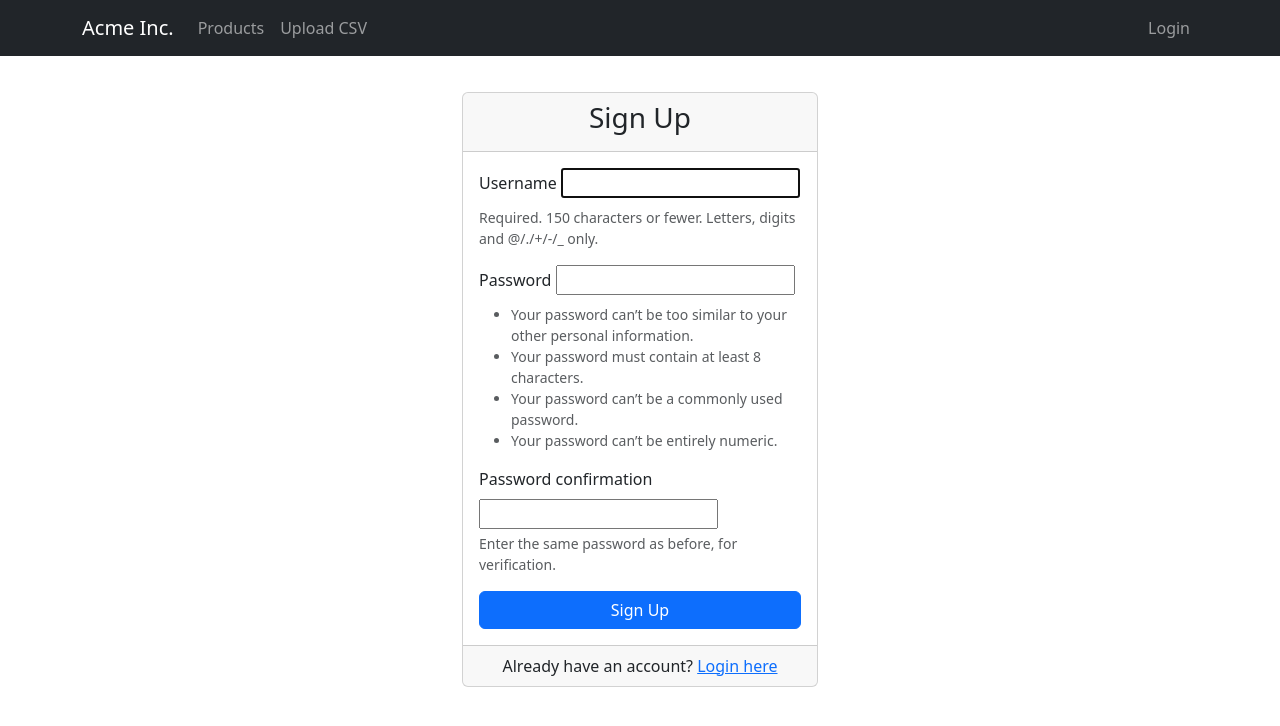
After one commit to ketul1009/acme-project, a Django app: page /signup/ in a window 1280 px wide. The commit adds this page. Shown: the top 726 px of the page. Run offline with Django 4.2, Linux system fonts and the light colour scheme; parts of the project's set-up code (start-up, migrations or seed data) failed here and were passed over.

Commit message:
feat: Introduce user authentication and product ownership, updating CSV import/delete tasks to be user-scoped.

```diff
--- a/acme_project/settings.py
+++ b/acme_project/settings.py
@@ -144,3 +144,6 @@ MEDIA_ROOT = BASE_DIR / 'media'
 # https://docs.djangoproject.com/en/4.2/ref/settings/#default-auto-field
 
 DEFAULT_AUTO_FIELD = 'django.db.models.BigAutoField'
+
+LOGIN_REDIRECT_URL = 'product_list'
+LOGOUT_REDIRECT_URL = 'login'
--- a/acme_project/urls.py
+++ b/acme_project/urls.py
@@ -17,7 +17,13 @@ Including another URLconf
 from django.contrib import admin
 from django.urls import path, include
 
+from products.views import SignUpView
+from django.contrib.auth import views as auth_views
+
 urlpatterns = [
     path('admin/', admin.site.urls),
     path('products/', include('products.urls')),
+    path('login/', auth_views.LoginView.as_view(), name='login'),
+    path('logout/', auth_views.LogoutView.as_view(), name='logout'),
+    path('signup/', SignUpView.as_view(), name='signup'),
 ]
--- a/products/urls.py
+++ b/products/urls.py
@@ -1,5 +1,5 @@
 from django.urls import path
-from .views import ProductListView, ProductUploadView, UploadProgressView, BulkDeleteView, ProductCreateView, ProductUpdateView, ProductDeleteView, DeleteProgressView
+from .views import ProductListView, ProductUploadView, UploadProgressView, BulkDeleteView, ProductCreateView, ProductUpdateView, ProductDeleteView, DeleteProgressView, SignUpView
 
 urlpatterns = [
     path('', ProductListView.as_view(), name='product_list'),
--- a/products/views.py
+++ b/products/views.py
@@ -2,46 +2,58 @@ import os
 from django.shortcuts import render
 from django.http import JsonResponse
 from django.views.generic import ListView, TemplateView, View
-from django.core.files.storage import default_storage
+from django.core.files.storage import default_storage, FileSystemStorage
 from django.core.cache import cache
 from django.conf import settings
 from .models import Product
 from .tasks import process_csv_import, delete_all_products
 
-class ProductListView(ListView):
+from django.contrib.auth.mixins import LoginRequiredMixin
+from django.contrib.auth.forms import UserCreationForm
+from django.urls import reverse_lazy
+from django.views.generic import CreateView
+
+class SignUpView(CreateView):
+    form_class = UserCreationForm
+    success_url = reverse_lazy('login')
+    template_name = 'registration/signup.html'
+
+class ProductListView(LoginRequiredMixin, ListView):
     model = Product
     template_name = 'products/list.html'
     context_object_name = 'products'
-    paginate_by = 20
+    paginate_by = 10
 
     def get_queryset(self):
-        queryset = super().get_queryset()
+        queryset = Product.objects.filter(user=self.request.user).order_by('-created_at')
         query = self.request.GET.get('q')
         if query:
             queryset = queryset.filter(sku__icontains=query) | queryset.filter(name__icontains=query)
-        return queryset.order_by('-created_at')
+        return queryset
 
-class ProductUploadView(TemplateView):
-    template_name = 'products/upload.html'
+class ProductUploadView(LoginRequiredMixin, View):
+    def get(self, request):
+        return render(request, 'products/upload.html')
 
-    def post(self, request, *args, **kwargs):
-        if 'file' not in request.FILES:
+    def post(self, request):
+        file = request.FILES.get('file')
+        if not file:
             return JsonResponse({'error': 'No file uploaded'}, status=400)
 
-        file = request.FILES['file']
         if not file.name.endswith('.csv'):
-            return JsonResponse({'error': 'Invalid file type. Please upload a CSV.'}, status=400)
+            return JsonResponse({'error': 'Invalid file format. Please upload a CSV file.'}, status=400)
 
         # Save file temporarily
-        file_path = default_storage.save(f'tmp/{file.name}', file)
-        full_path = os.path.join(settings.MEDIA_ROOT, file_path)
+        fs = FileSystemStorage()
+        filename = fs.save(file.name, file)
+        file_path = fs.path(filename)
 
-        # Trigger Celery task
-        task = process_csv_import.delay(full_path)
+        # Trigger Celery task with user_id
+        task = process_csv_import.delay(file_path, request.user.id)
 
         return JsonResponse({'task_id': task.id})
 
-class UploadProgressView(View):
+class UploadProgressView(LoginRequiredMixin, View):
     def get(self, request, task_id):
         cache_key = f'import_progress_{task_id}'
         progress_data = cache.get(cache_key)
@@ -52,12 +64,12 @@ class UploadProgressView(View):
 
         return JsonResponse(progress_data)
 
-class BulkDeleteView(View):
+class BulkDeleteView(LoginRequiredMixin, View):
     def post(self, request):
-        task = delete_all_products.delay()
+        task = delete_all_products.delay(request.user.id)
         return JsonResponse({'task_id': task.id})
 
-class DeleteProgressView(View):
+class DeleteProgressView(LoginRequiredMixin, View):
     def get(self, request, task_id):
         cache_key = f'delete_progress_{task_id}'
         progress_data = cache.get(cache_key)
@@ -67,17 +79,18 @@ class DeleteProgressView(View):
 
         return JsonResponse(progress_data)
 
-class ProductCreateView(View):
+class ProductCreateView(LoginRequiredMixin, View):
     def post(self, request):
         sku = request.POST.get('sku')
         name = request.POST.get('name')
         description = request.POST.get('description')
         is_active = request.POST.get('is_active') == 'on'
-
-        if Product.objects.filter(sku=sku).exists():
+        print(request.user)
+        if Product.objects.filter(sku=sku, user=request.user).exists():
             return JsonResponse({'error': 'SKU already exists'}, status=400)
 
         product = Product.objects.create(
+            user=request.user,
             sku=sku,
             name=name,
             description=description,
@@ -85,10 +98,10 @@ class ProductCreateView(View):
         )
         return JsonResponse({'message': 'Product created successfully', 'id': product.id})
 
-class ProductUpdateView(View):
+class ProductUpdateView(LoginRequiredMixin, View):
     def post(self, request, pk):
         try:
-            product = Product.objects.get(pk=pk)
+            product = Product.objects.get(pk=pk, user=request.user)
         except Product.DoesNotExist:
             return JsonResponse({'error': 'Product not found'}, status=404)
 
@@ -98,7 +111,7 @@ class ProductUpdateView(View):
 
         new_sku = data.get('sku', product.sku)
         if new_sku != product.sku:
-            if Product.objects.filter(sku=new_sku).exclude(pk=pk).exists():
+            if Product.objects.filter(sku=new_sku, user=request.user).exclude(pk=pk).exists():
                 return JsonResponse({'error': 'SKU already exists'}, status=400)
             product.sku = new_sku
 
@@ -109,10 +122,10 @@ class ProductUpdateView(View):
 
         return JsonResponse({'message': 'Product updated successfully'})
 
-class ProductDeleteView(View):
+class ProductDeleteView(LoginRequiredMixin, View):
     def post(self, request, pk):
         try:
-            product = Product.objects.get(pk=pk)
+            product = Product.objects.get(pk=pk, user=request.user)
             product.delete()
             return JsonResponse({'message': 'Product deleted successfully'})
         except Product.DoesNotExist:
--- a/templates/base.html
+++ b/templates/base.html
@@ -1,15 +1,22 @@
 <!DOCTYPE html>
 <html lang="en">
+
 <head>
     <meta charset="UTF-8">
     <meta name="viewport" content="width=device-width, initial-scale=1.0">
     <title>Acme Inc. Product Manager</title>
     <link href="https://cdn.jsdelivr.net/npm/bootstrap@5.3.0/dist/css/bootstrap.min.css" rel="stylesheet">
     <style>
-        body { padding-top: 20px; }
-        .container { max_width: 960px; }
+        body {
+            padding-top: 20px;
+        }
+
+        .container {
+            max_width: 960px;
+        }
     </style>
 </head>
+
 <body>
     <nav class="navbar navbar-expand-lg navbar-dark bg-dark fixed-top">
         <div class="container">
@@ -18,13 +25,30 @@
                 <span class="navbar-toggler-icon"></span>
             </button>
             <div class="collapse navbar-collapse" id="navbarNav">
-                <ul class="navbar-nav">
+                <ul class="navbar-nav me-auto">
                     <li class="nav-item">
                         <a class="nav-link" href="{% url 'product_list' %}">Products</a>
                     </li>
                     <li class="nav-item">
                         <a class="nav-link" href="{% url 'product_upload' %}">Upload CSV</a>
                     </li>
+                </ul>
+                <ul class="navbar-nav">
+                    {% if user.is_authenticated %}
+                    <li class="nav-item">
+                        <span class="nav-link">Welcome, {{ user.username }}</span>
+                    </li>
+                    <li class="nav-item">
+                        <form action="{% url 'logout' %}" method="post" class="d-inline">
+                            {% csrf_token %}
+                            <button type="submit" class="btn btn-link nav-link">Logout</button>
+                        </form>
+                    </li>
+                    {% else %}
+                    <li class="nav-item">
+                        <a class="nav-link" href="{% url 'login' %}">Login</a>
+                    </li>
+                    {% endif %}
                 </ul>
             </div>
         </div>
@@ -38,4 +62,5 @@
     <script src="https://code.jquery.com/jquery-3.6.0.min.js"></script>
     {% block extra_js %}{% endblock %}
 </body>
+
 </html>
--- /dev/null
+++ b/templates/registration/signup.html
@@ -0,0 +1,41 @@
+{% extends 'base.html' %}
+
+{% block content %}
+<div class="row justify-content-center">
+    <div class="col-md-4">
+        <div class="card">
+            <div class="card-header">
+                <h3 class="text-center">Sign Up</h3>
+            </div>
+            <div class="card-body">
+                <form method="post">
+                    {% csrf_token %}
+                    {% for field in form %}
+                    <div class="mb-3">
+                        <label class="form-label">{{ field.label }}</label>
+                        {{ field }}
+                        {% if field.errors %}
+                        <div class="text-danger small">
+                            {{ field.errors.0 }}
+                        </div>
+                        {% endif %}
+                        {% if field.help_text %}
+                        <div class="form-text text-muted small">
+                            {{ field.help_text }}
+                        </div>
+                        {% endif %}
+                    </div>
+                    {% endfor %}
+
+                    <div class="d-grid">
+                        <button type="submit" class="btn btn-primary">Sign Up</button>
+                    </div>
+                </form>
+            </div>
+            <div class="card-footer text-center">
+                Already have an account? <a href="{% url 'login' %}">Login here</a>
+            </div>
+        </div>
+    </div>
+</div>
+{% endblock %}
```
Also changed, not shown: products/models.py (+6 -1 lines), products/tasks.py (+6 -12 lines), templates/registration/login.html (added, +40 -0 lines), products/migrations/0002_product_user.py (added), products/migrations/0003_alter_product_sku_alter_product_unique_together.py (added).
